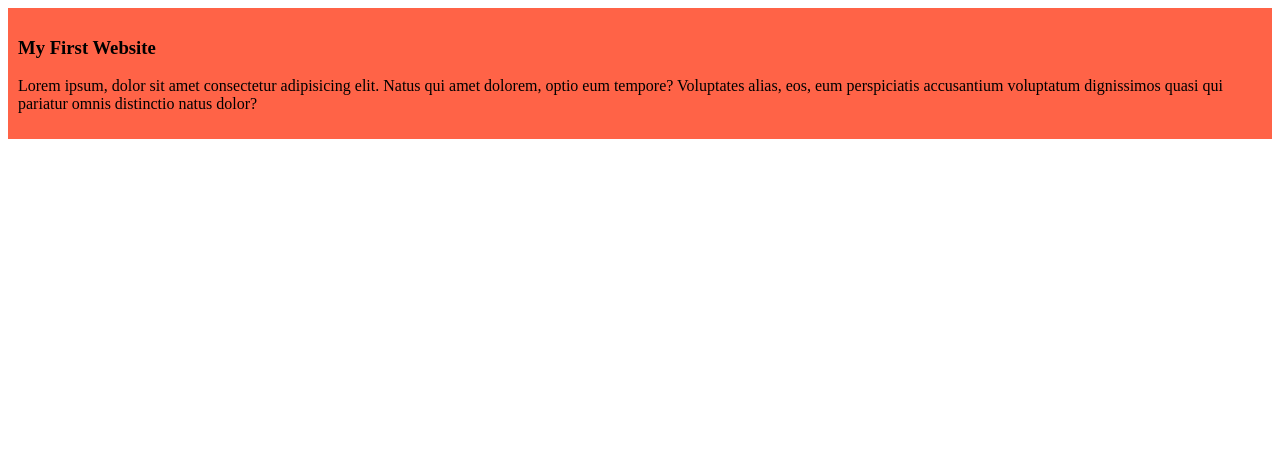
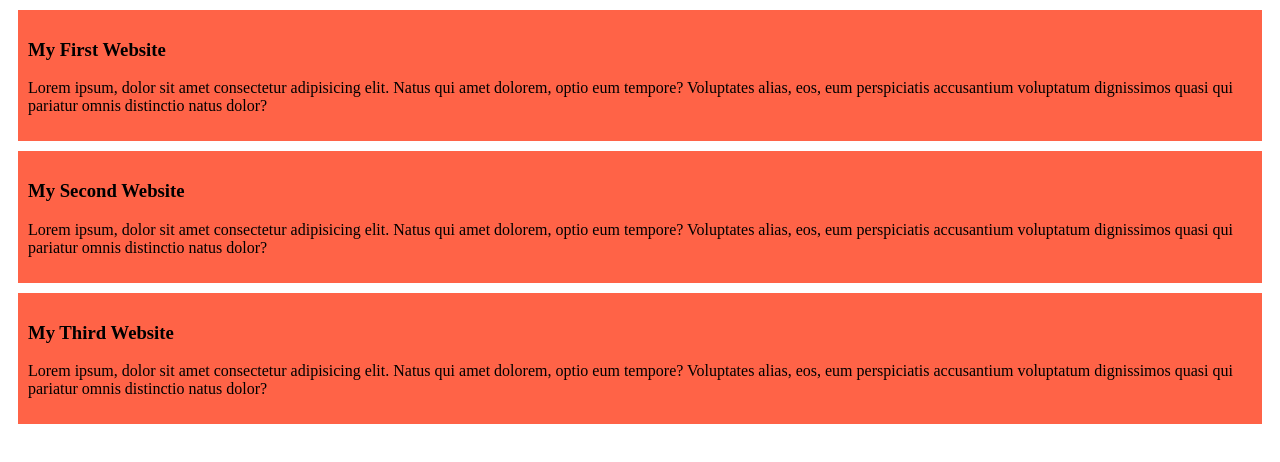
Before and after one commit to Nahid00011/my-simple-website, a plain HTML site: page index.html in a window 1280 px wide. Drawn offline with Linux system fonts and the light colour scheme.

Commit message:
added the second and the third blog

```diff
--- a/index.html
+++ b/index.html
@@ -16,5 +16,23 @@
         natus dolor?
       </p>
     </div>
+    <div>
+      <h3>My Second Website</h3>
+      <p>
+        Lorem ipsum, dolor sit amet consectetur adipisicing elit. Natus qui amet
+        dolorem, optio eum tempore? Voluptates alias, eos, eum perspiciatis
+        accusantium voluptatum dignissimos quasi qui pariatur omnis distinctio
+        natus dolor?
+      </p>
+    </div>
+    <div>
+      <h3>My Third Website</h3>
+      <p>
+        Lorem ipsum, dolor sit amet consectetur adipisicing elit. Natus qui amet
+        dolorem, optio eum tempore? Voluptates alias, eos, eum perspiciatis
+        accusantium voluptatum dignissimos quasi qui pariatur omnis distinctio
+        natus dolor?
+      </p>
+    </div>
   </body>
 </html>
--- a/styles/blog.css
+++ b/styles/blog.css
@@ -1,4 +1,5 @@
 div {
   background-color: tomato;
   padding: 10px;
+  margin: 10px;
 }
```
